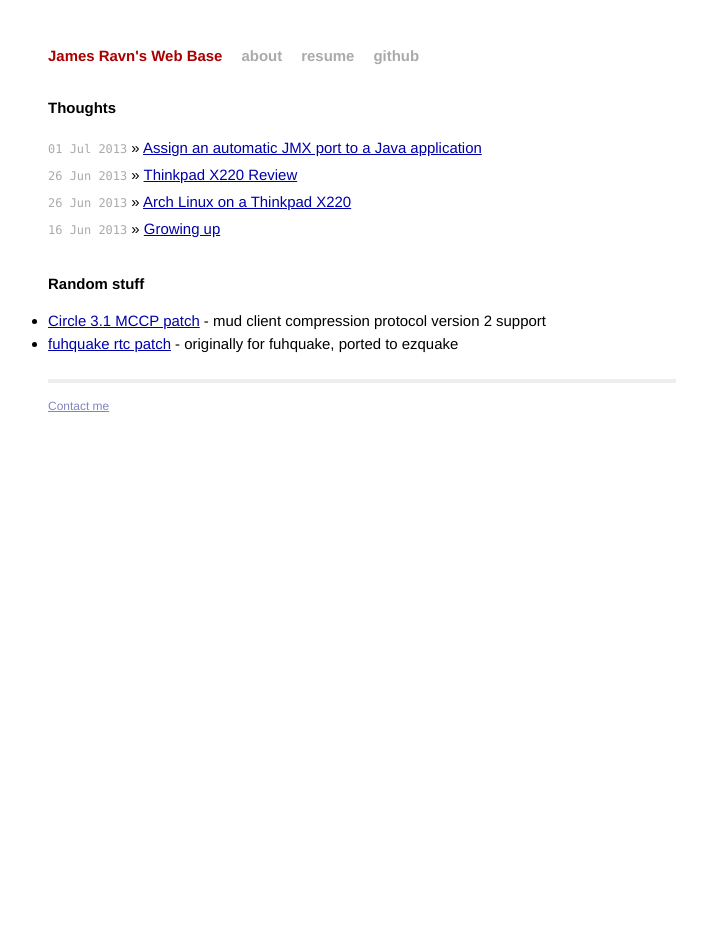
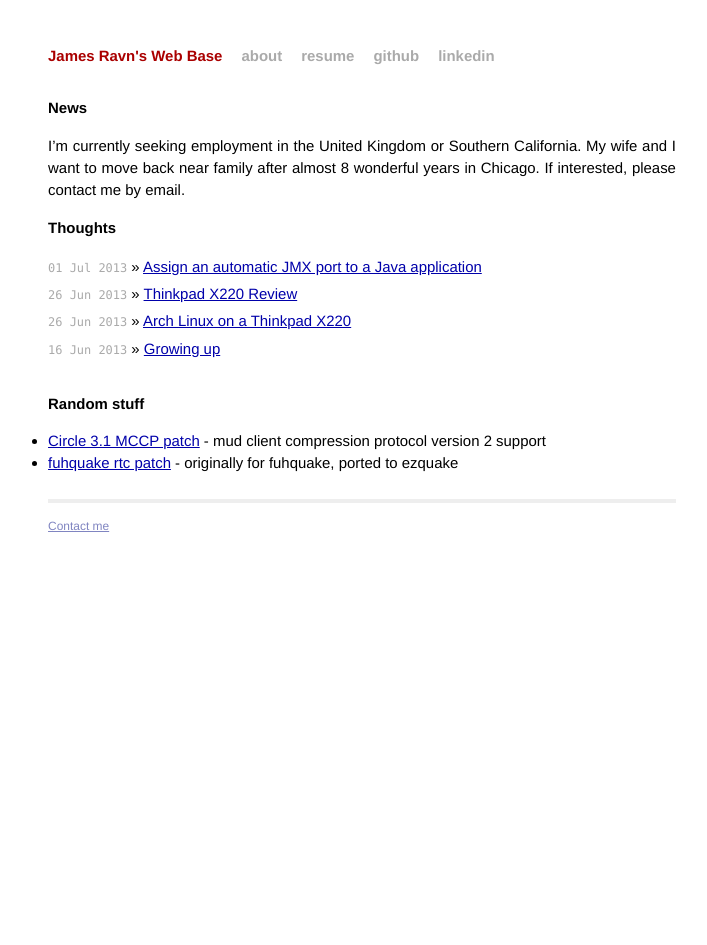
Before and after one commit to jsravn/old-blog, a Jekyll site: the page built from index.md, in a window 1280 px wide. Shown: the whole page, without its empty margins (278-985 px from the left). Built offline with Jekyll 4.4.1, drawn with Linux system fonts in a browser that asks for light colours.

Commit message:
Adds linkedin url and looking-for-employment note

```diff
--- a/_layouts/default.html
+++ b/_layouts/default.html
@@ -22,6 +22,7 @@
               <a class="extra" href="/about.html">about</a>
               <a class="extra" href="/resume.html">resume</a>
               <a class="extra" href="https://github.com/jsravn">github</a>
+              <a class="extra" href="http://www.linkedin.com/in/jsravn">linkedin</a>
             </div>
 
                 {{ content }}
--- a/index.md
+++ b/index.md
@@ -2,6 +2,13 @@
 layout: default
 title: James Ravn's Web Base
 ---
+
+News
+====
+
+I'm currently seeking employment in the United Kingdom or Southern California.
+My wife and I want to move back near family after almost 8 wonderful years in
+Chicago.  If interested, please contact me by email.
 
 Thoughts
 ========
```
